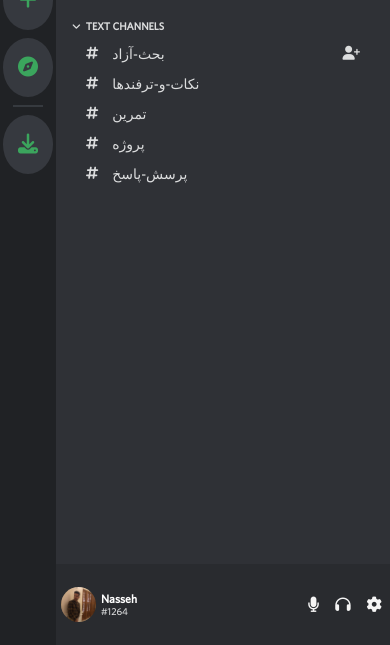
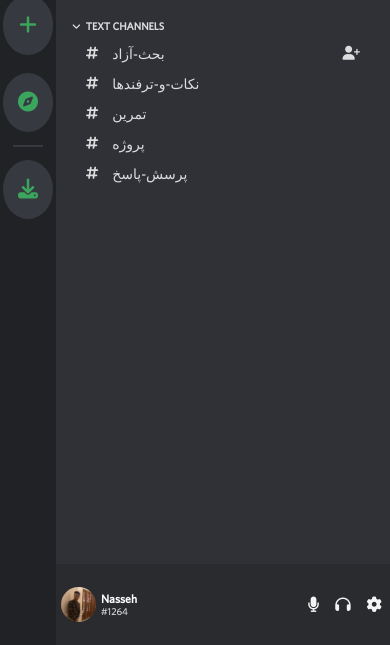
Before and after one commit to Nasseh-golmohamadi/Bootcamp-14-, a plain HTML site: page index.html in a window 390 px wide. Shown: the part 199-844 px from the top of the page. Drawn offline with Linux system fonts and the light colour scheme.

Commit message:
margin of nav-left

```diff
--- a/css/style.css
+++ b/css/style.css
@@ -653,4 +653,8 @@
   main.base aside{
     font-size: 14px;
   }
+
+  .leftest-nav ul li{
+    margin: 5px 0;
+  }
 }
```
